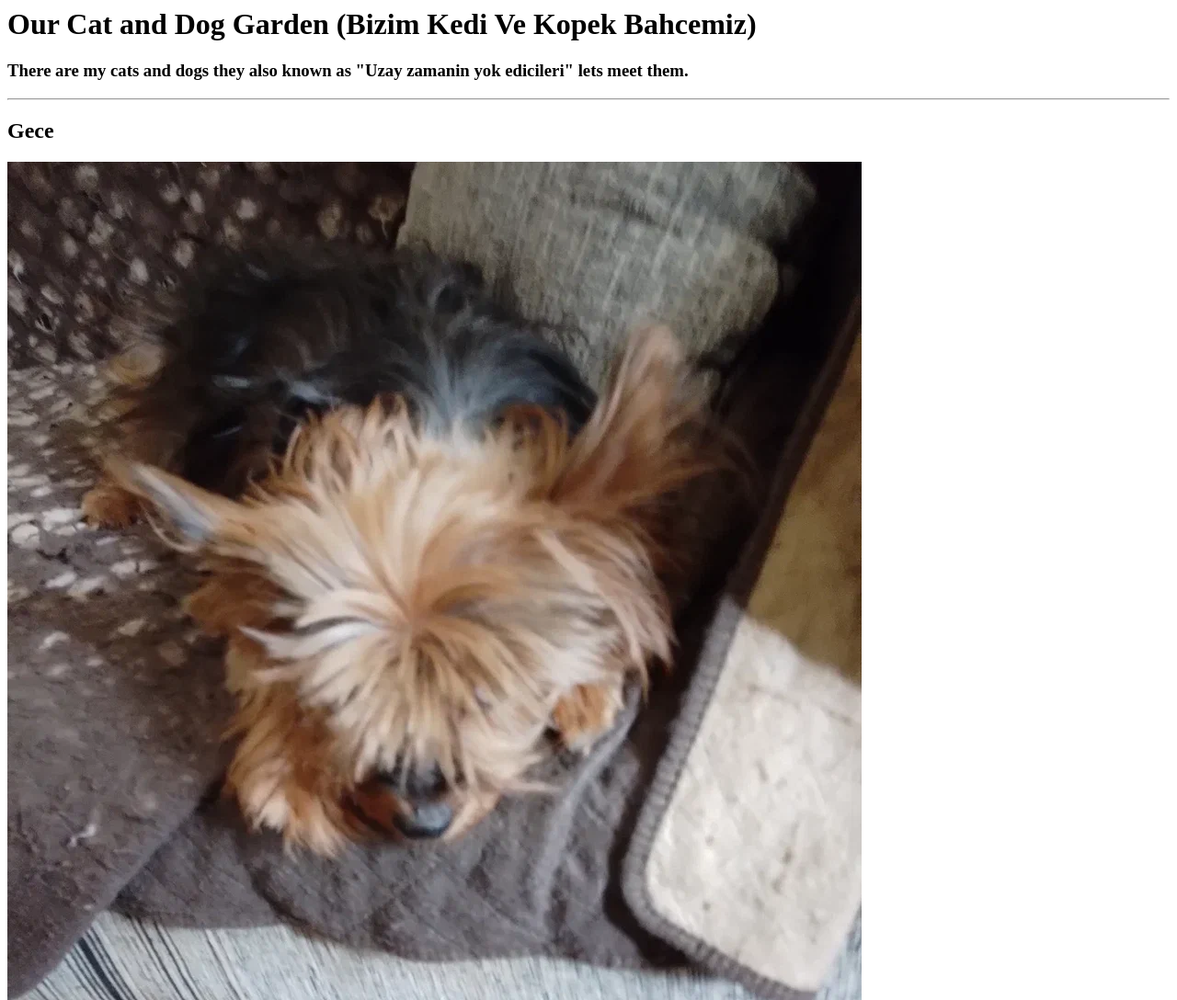
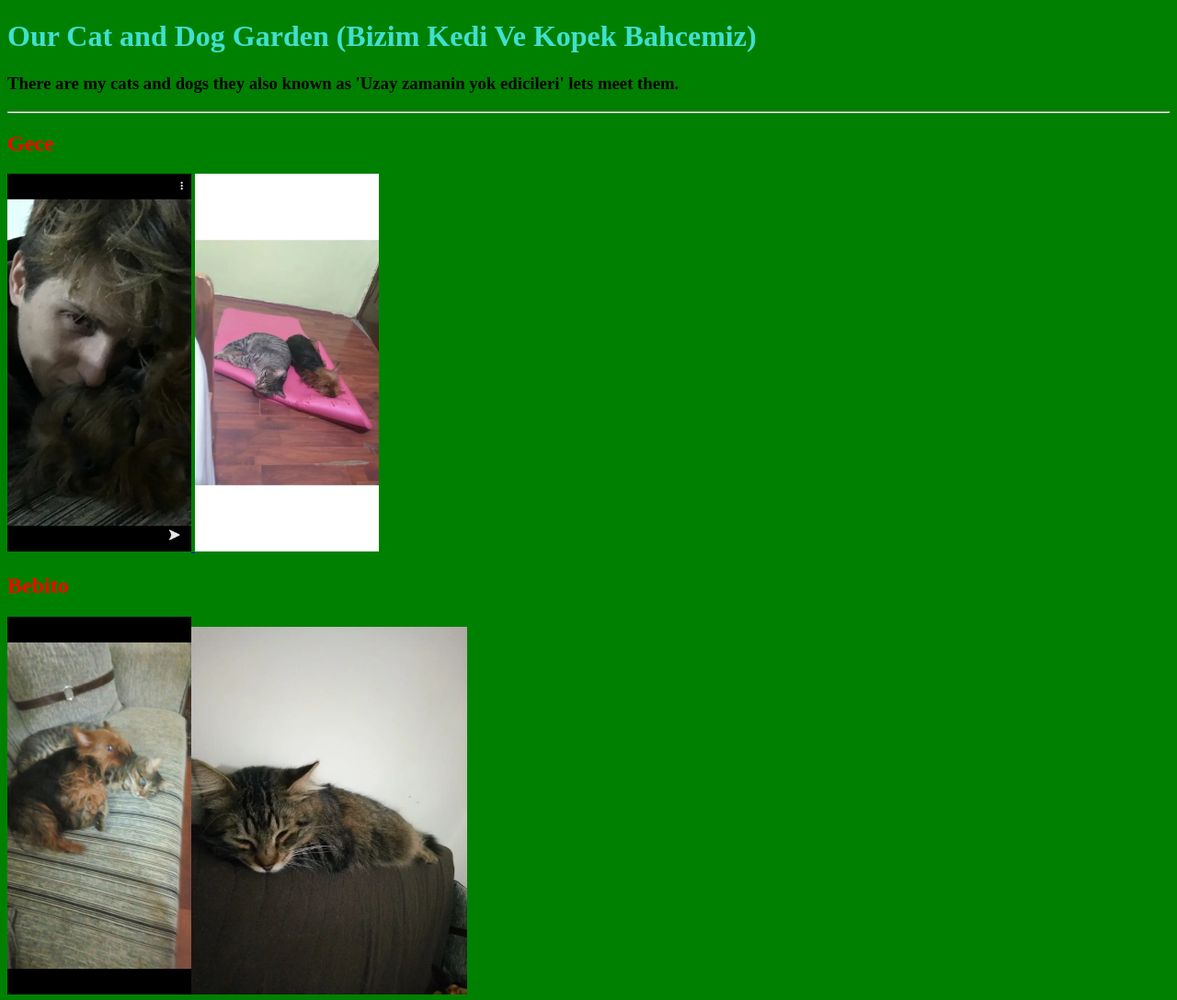
Before and after one commit to Rossalilyumm/websitelerim, a plain HTML site: page index.html in a window 1280 px wide. Shown: the top 1088 px of the page at 92% size. Drawn offline with Linux system fonts and the light colour scheme.

Commit message:
Add files via upload

```diff
--- /dev/null
+++ b/external.css
@@ -0,0 +1,10 @@
+h1{
+    color: turquoise;
+}
+html{
+    background-color: green;
+}
+
+h2{
+    color: red;
+}
--- a/index.html
+++ b/index.html
@@ -1,21 +1,32 @@
+<!DOCTYPE html>
+<html>
+  <head>
+    <meta charset="UTF-8"/>
+    <title> Our familiy's cats and dogs</title>
+    <link rel="stylesheet" href="./external.css"/>
+  </head>
+
+  <body>
 <h1>Our Cat and Dog Garden (Bizim Kedi Ve Kopek Bahcemiz)</h1>
-<h3>There are my cats and dogs they also known as "Uzay zamanin yok edicileri" lets meet them.</h3>
+<h3>There are my cats and dogs they also known as 'Uzay zamanin yok edicileri' lets meet them.</h3>
 <hr>
 <h2>Gece</h2>
-<a href="./aboutGece.html"><img src="./berkgece1.JPG" alt="gece"><img src="./berkgece3.JPG" alt="kiss to gece"><<img src="./gecevnus.JPG" alt="venus ve gece"></a>
+<a href="./aboutGece.html" src="./berkgece1.JPG" alt="gece"><img src="./berkgece3.JPG" alt="kiss to gece" width="200px"> <img src="./gecevnus.JPG" alt="venus ve gece" width="200px" ></a>
 
 
 <h2>Bebito</h2>
-<a href="./aboutbebito.html"><img src="./gecebebito.JPG" alt="gece and bebito"><img src="./bebito2.JPG" alt="eepy bebito"></a>
+<a href="./aboutbebito.html"><img src="./gecebebito.JPG" alt="gece and bebito"width="200px"><img src="./bebito2.JPG" alt="eepy bebito" width="300px"></a>
 <hr>
 
 <h2>Minik</h2>
-<a href="./aboutminik.html"><img src="./minik2.JPG" alt="my cat minik"></a>
+<a href="./aboutminik.html"><img src="./minik2.JPG" alt="my cat minik"width="400px"></a>
 <hr>
 
 <h2>Sansli</h2>
-<a href="./aboutsansli.html"><img src="./sansli1.JPG" alt="little sansli"><img src="./sansli2.JPG" alt="sansli"></a>
+<a href="./aboutsansli.html"><img src="./sansli1.JPG" alt="little sansli"width="300px"><img src="./sansli2.JPG" alt="sansli"width="300px"></a>
 
 <hr>
 <p>Thanks for looking.</p>
 <h3><a href="./contactme.html">Tell me your opinions about my page</a></h3>
+</body>
+</html>
```
